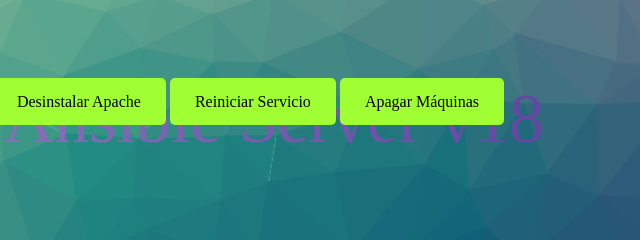
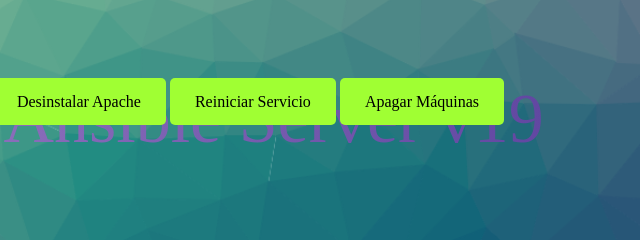
Before and after one commit to daraxta/TFGCICD, a plain HTML site: page src/templates/inicio.html in a window 1280 px wide. Shown: the part 171-411 px from the top of the page, 554-1194 px from the left. Drawn offline with Linux system fonts and the light colour scheme.

Commit message:
Version 19

```diff
--- a/src/templates/inicio.html
+++ b/src/templates/inicio.html
@@ -10,7 +10,7 @@
     <!-- Titulo de la página-->
 
 <div class="context">
-    <h1>Manage your Ansible Server v18</h1>
+    <h1>Manage your Ansible Server v19</h1>
 </div>
 
     <!--En esta sección creo un menú donde hace referencia a las páginas de flask en python-->
```
